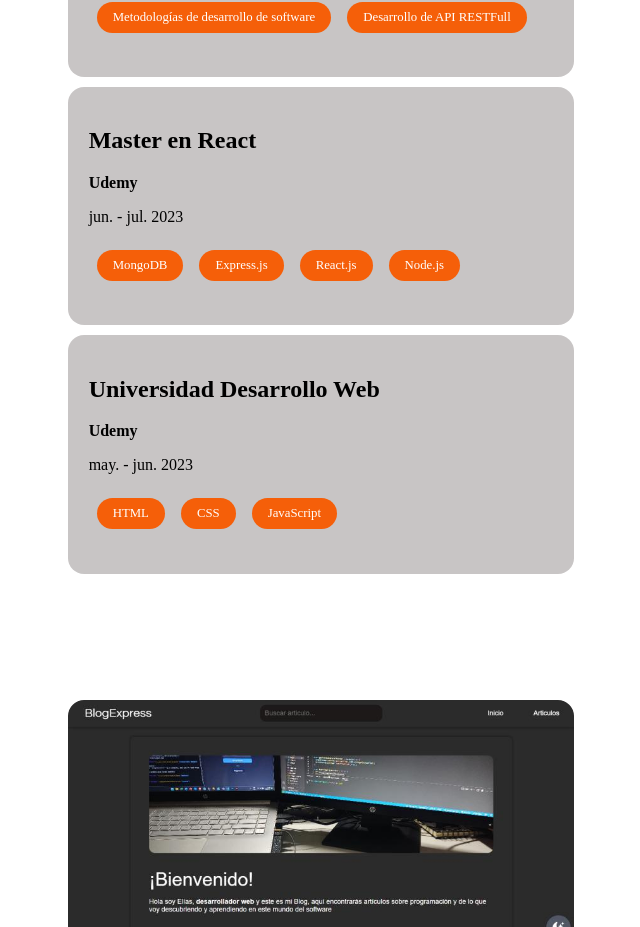
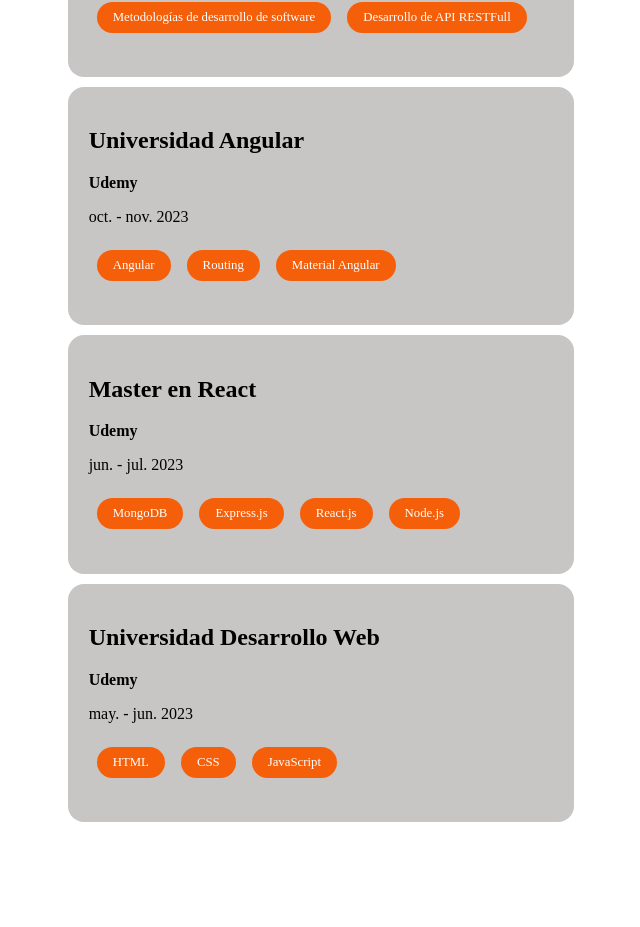
Before and after one commit to eliascando/eliascando_com, a React (Vite) app: page / in a window 1280 px wide. Shown: the part 1140-2067 px from the top of the page, without its empty margins (521-1161 px from the left). Built offline with nearby package versions, Linux system fonts and the light colour scheme; the HTML template or start-up script is replaced by a standard one.

Commit message:
Añadir experiencia

```diff
--- a/src/layout/Experience.jsx
+++ b/src/layout/Experience.jsx
@@ -43,6 +43,16 @@
                 </p>
             </section>
             <section>
+                <h2>Universidad Angular</h2>
+                <p><strong>Udemy</strong></p>
+                <p>oct. - nov. 2023</p>
+                <p>
+                    <Pill text="Angular" />
+                    <Pill text="Routing" />
+                    <Pill text="Material Angular" />
+                </p>
+            </section>
+            <section>
                 <h2>Master en React</h2>
                 <p><strong>Udemy</strong></p>
                 <p>jun. - jul. 2023</p>
```
